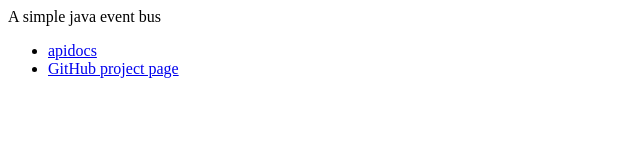
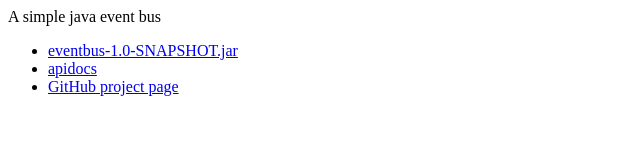
Before and after one commit to davvo/eventbus, a plain HTML site: page index.html in a window 1280 px wide. Shown: the whole page, without its empty margins (0-640 px from the left). Drawn offline with Linux system fonts and the light colour scheme.

Commit message:
Added jar for downdload

```diff
--- a/index.html
+++ b/index.html
@@ -1,5 +1,6 @@
 A simple java event bus
 <ul>
+	<li><a href="eventbus-1.0-SNAPSHOT.jar">eventbus-1.0-SNAPSHOT.jar</a></li>
 	<li><a href="apidocs">apidocs</a></li>
 	<li><a href="https://github.com/davvo/eventbus">GitHub project page</a></li>
 </ul>
```
Also changed, not shown: 1 other file.
